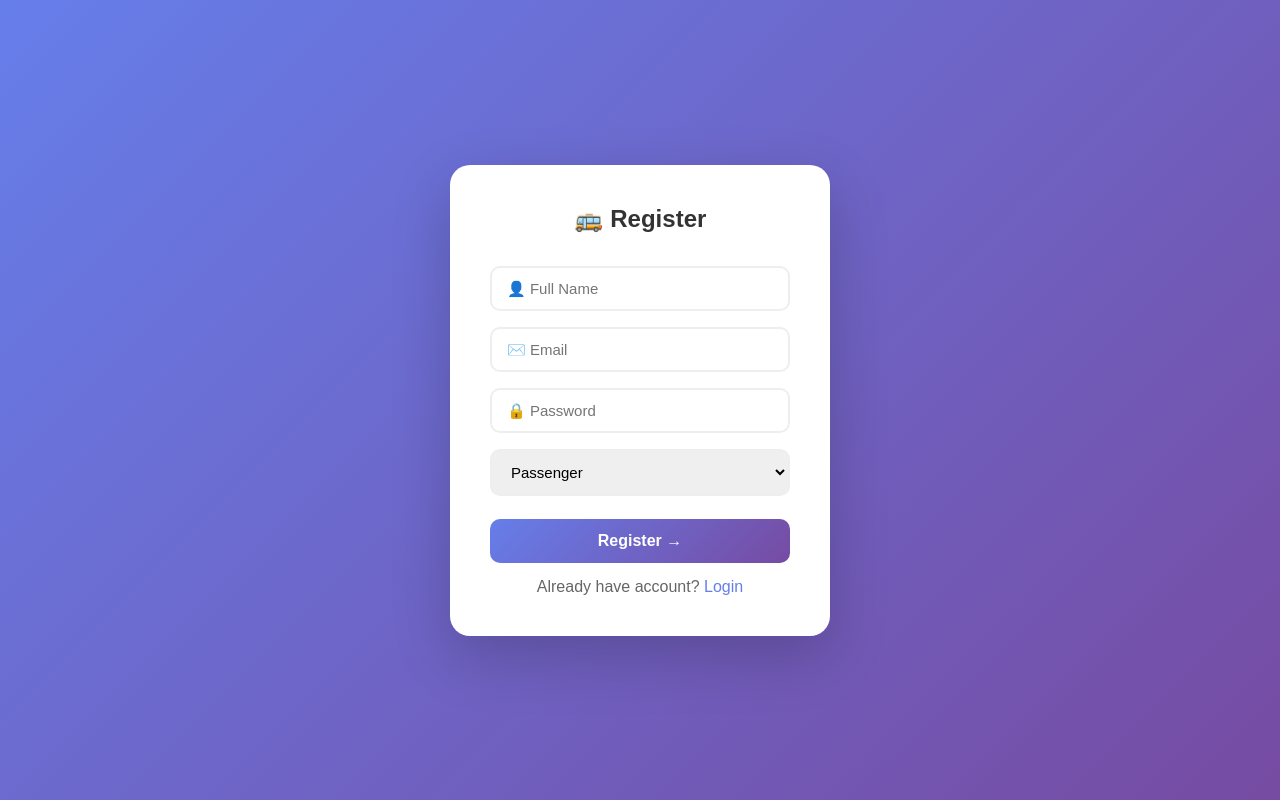
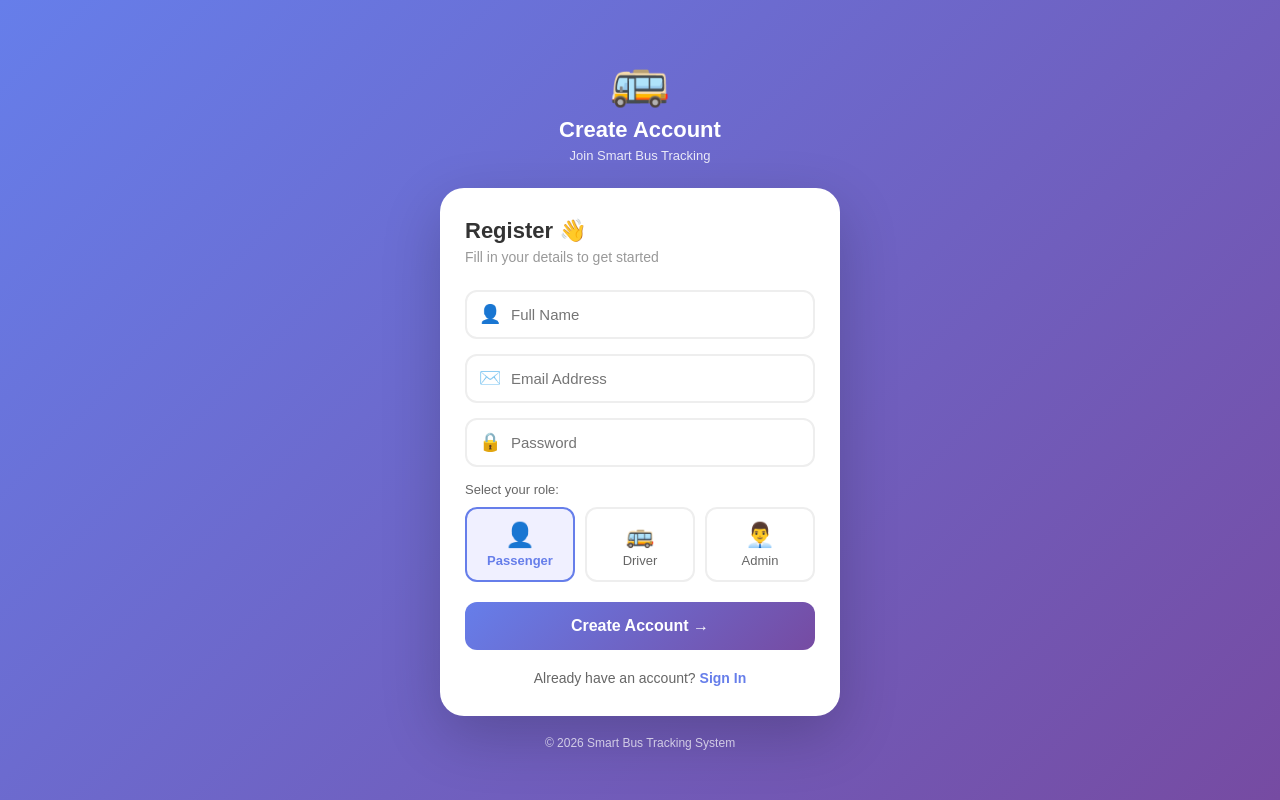
Before and after one commit to PR0810/Smart-Bus-Tracking, a Flask app: page /register in a window 1280 px wide. Run offline with Flask 3, Linux system fonts and the light colour scheme; some libraries are stand-ins or nearby versions.

Commit message:
change register UI

```diff
--- a/templates/register.html
+++ b/templates/register.html
@@ -1,8 +1,9 @@
 <!doctype html>
 <html>
   <head>
+    <title>Register - Bus Tracking</title>
     <link rel="icon" type="image/png" href="/static/bus.png" />
-    <title>Register</title>
+    <meta name="viewport" content="width=device-width, initial-scale=1.0" />
     <style>
       * {
         margin: 0;
@@ -10,91 +11,215 @@
         box-sizing: border-box;
       }
       body {
-        font-family: "Arial", sans-serif;
-        background: linear-gradient(135deg, #667eea, #764ba2);
+        font-family: Arial, sans-serif;
+        min-height: 100vh;
+        background: linear-gradient(135deg, #667eea 0%, #764ba2 100%);
         display: flex;
+        flex-direction: column;
+        align-items: center;
         justify-content: center;
-        align-items: center;
-        height: 100vh;
+        padding: 20px;
       }
-      .box {
+      .top-logo {
+        text-align: center;
+        margin-bottom: 25px;
+        color: white;
+      }
+      .top-logo .bus-icon {
+        font-size: 50px;
+      }
+      .top-logo h1 {
+        font-size: 22px;
+        margin-top: 8px;
+      }
+      .top-logo p {
+        font-size: 13px;
+        opacity: 0.85;
+        margin-top: 5px;
+      }
+
+      .card {
         background: white;
-        padding: 40px;
-        border-radius: 20px;
+        border-radius: 24px;
+        padding: 30px 25px;
+        width: 100%;
+        max-width: 400px;
         box-shadow: 0 20px 60px rgba(0, 0, 0, 0.2);
-        width: 380px;
       }
-      h2 {
-        text-align: center;
+      .card h2 {
         color: #333;
+        font-size: 22px;
+        margin-bottom: 5px;
+      }
+      .card p {
+        color: #999;
+        font-size: 14px;
         margin-bottom: 25px;
       }
-      input,
-      select {
+
+      .input-group {
+        position: relative;
+        margin-bottom: 15px;
+      }
+      .input-group .icon {
+        position: absolute;
+        left: 14px;
+        top: 50%;
+        transform: translateY(-50%);
+        font-size: 18px;
+      }
+      .input-group input,
+      .input-group select {
         width: 100%;
-        padding: 12px 15px;
-        margin: 8px 0;
+        padding: 14px 14px 14px 44px;
         border: 2px solid #eee;
-        border-radius: 10px;
+        border-radius: 12px;
         font-size: 15px;
+        transition: 0.3s;
+        appearance: none;
       }
-      input:focus,
-      select:focus {
+      .input-group input:focus,
+      .input-group select:focus {
         border-color: #667eea;
         outline: none;
+        box-shadow: 0 0 0 3px rgba(102, 126, 234, 0.1);
       }
-      button {
+
+      .role-grid {
+        display: grid;
+        grid-template-columns: repeat(3, 1fr);
+        gap: 10px;
+        margin-bottom: 20px;
+      }
+      .role-btn {
+        padding: 12px 5px;
+        border: 2px solid #eee;
+        border-radius: 12px;
+        text-align: center;
+        cursor: pointer;
+        transition: 0.3s;
+        font-size: 13px;
+        color: #666;
+      }
+      .role-btn .role-icon {
+        font-size: 24px;
+        display: block;
+        margin-bottom: 4px;
+      }
+      .role-btn.selected {
+        border-color: #667eea;
+        background: #f0f0ff;
+        color: #667eea;
+        font-weight: 700;
+      }
+
+      .btn {
         width: 100%;
-        padding: 13px;
-        margin-top: 15px;
+        padding: 15px;
         background: linear-gradient(135deg, #667eea, #764ba2);
         color: white;
         border: none;
-        border-radius: 10px;
+        border-radius: 12px;
+        font-size: 16px;
+        font-weight: 700;
         cursor: pointer;
-        font-size: 16px;
-        font-weight: bold;
+        transition: 0.3s;
       }
-      button:hover {
-        transform: scale(1.02);
+      .btn:hover {
+        transform: scale(1.01);
+        box-shadow: 0 5px 20px rgba(102, 126, 234, 0.4);
       }
-      p {
+
+      .login-link {
         text-align: center;
-        margin-top: 15px;
+        font-size: 14px;
         color: #666;
+        margin-top: 20px;
       }
-      a {
+      .login-link a {
         color: #667eea;
+        font-weight: 700;
         text-decoration: none;
       }
-      @media (max-width: 768px) {
-        .box {
-          width: 90%;
-          padding: 25px;
-        }
+
+      .footer {
+        color: rgba(255, 255, 255, 0.7);
+        font-size: 12px;
+        margin-top: 20px;
+        text-align: center;
       }
     </style>
   </head>
   <body>
-    <div class="box">
-      <h2>🚌 Register</h2>
+    <div class="top-logo">
+      <div class="bus-icon">🚌</div>
+      <h1>Create Account</h1>
+      <p>Join Smart Bus Tracking</p>
+    </div>
+
+    <div class="card">
+      <h2>Register 👋</h2>
+      <p>Fill in your details to get started</p>
+
       <form action="/register" method="POST">
-        <input type="text" name="name" placeholder="👤 Full Name" required />
-        <input type="email" name="email" placeholder="✉️ Email" required />
-        <input
-          type="password"
-          name="password"
-          placeholder="🔒 Password"
-          required
-        />
-        <select name="role">
-          <option value="passenger">Passenger</option>
-          <option value="driver">Driver</option>
-          <option value="admin">Admin</option>
-        </select>
-        <button type="submit">Register →</button>
+        <div class="input-group">
+          <span class="icon">👤</span>
+          <input type="text" name="name" placeholder="Full Name" required />
+        </div>
+        <div class="input-group">
+          <span class="icon">✉️</span>
+          <input
+            type="email"
+            name="email"
+            placeholder="Email Address"
+            required
+          />
+        </div>
+        <div class="input-group">
+          <span class="icon">🔒</span>
+          <input
+            type="password"
+            name="password"
+            placeholder="Password"
+            required
+          />
+        </div>
+
+        <p style="color: #666; font-size: 13px; margin-bottom: 10px">
+          Select your role:
+        </p>
+        <div class="role-grid">
+          <div class="role-btn" onclick="selectRole('passenger', this)">
+            <span class="role-icon">👤</span>Passenger
+          </div>
+          <div class="role-btn" onclick="selectRole('driver', this)">
+            <span class="role-icon">🚌</span>Driver
+          </div>
+          <div class="role-btn" onclick="selectRole('admin', this)">
+            <span class="role-icon">👨‍💼</span>Admin
+          </div>
+        </div>
+        <input type="hidden" name="role" id="roleInput" value="passenger" />
+
+        <button type="submit" class="btn">Create Account →</button>
       </form>
-      <p>Already have account? <a href="/login">Login</a></p>
+
+      <div class="login-link">
+        Already have an account? <a href="/login">Sign In</a>
+      </div>
     </div>
+
+    <p class="footer">© 2026 Smart Bus Tracking System</p>
+
+    <script>
+      function selectRole(role, el) {
+        document
+          .querySelectorAll(".role-btn")
+          .forEach((b) => b.classList.remove("selected"));
+        el.classList.add("selected");
+        document.getElementById("roleInput").value = role;
+      }
+      document.querySelector(".role-btn").classList.add("selected");
+    </script>
   </body>
 </html>
```
